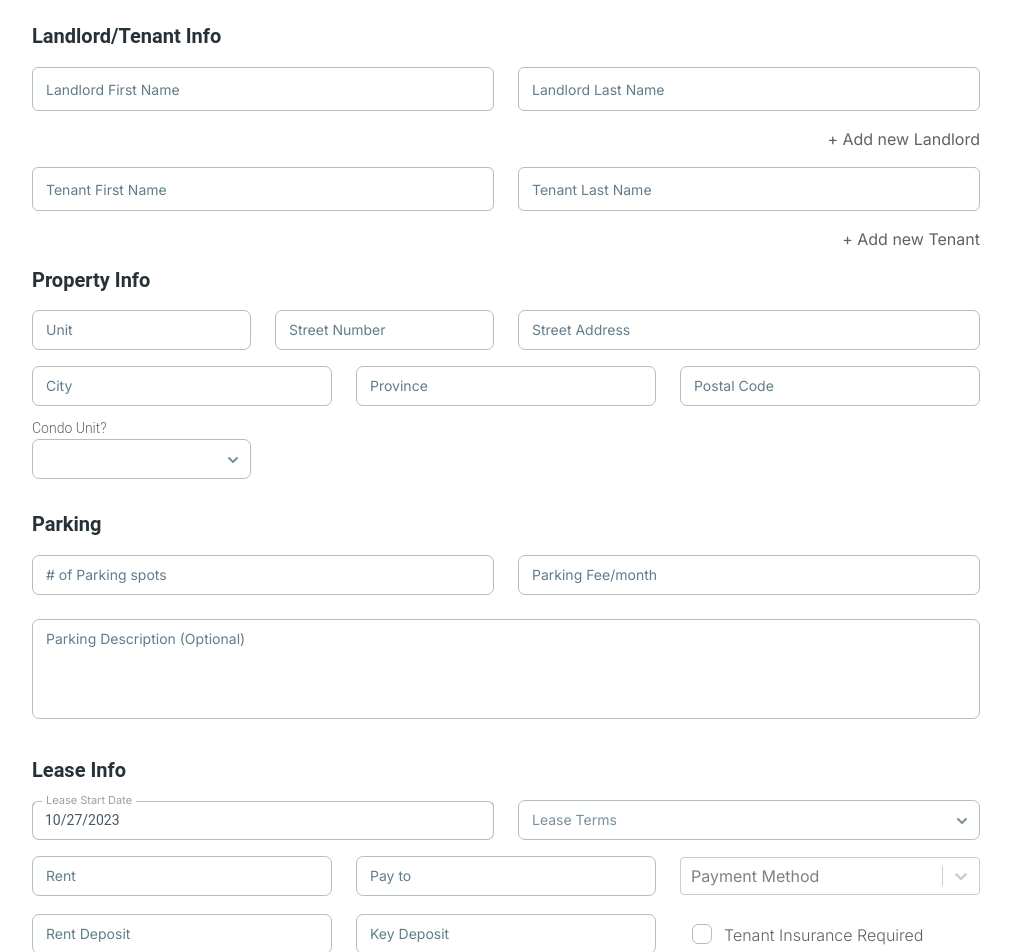
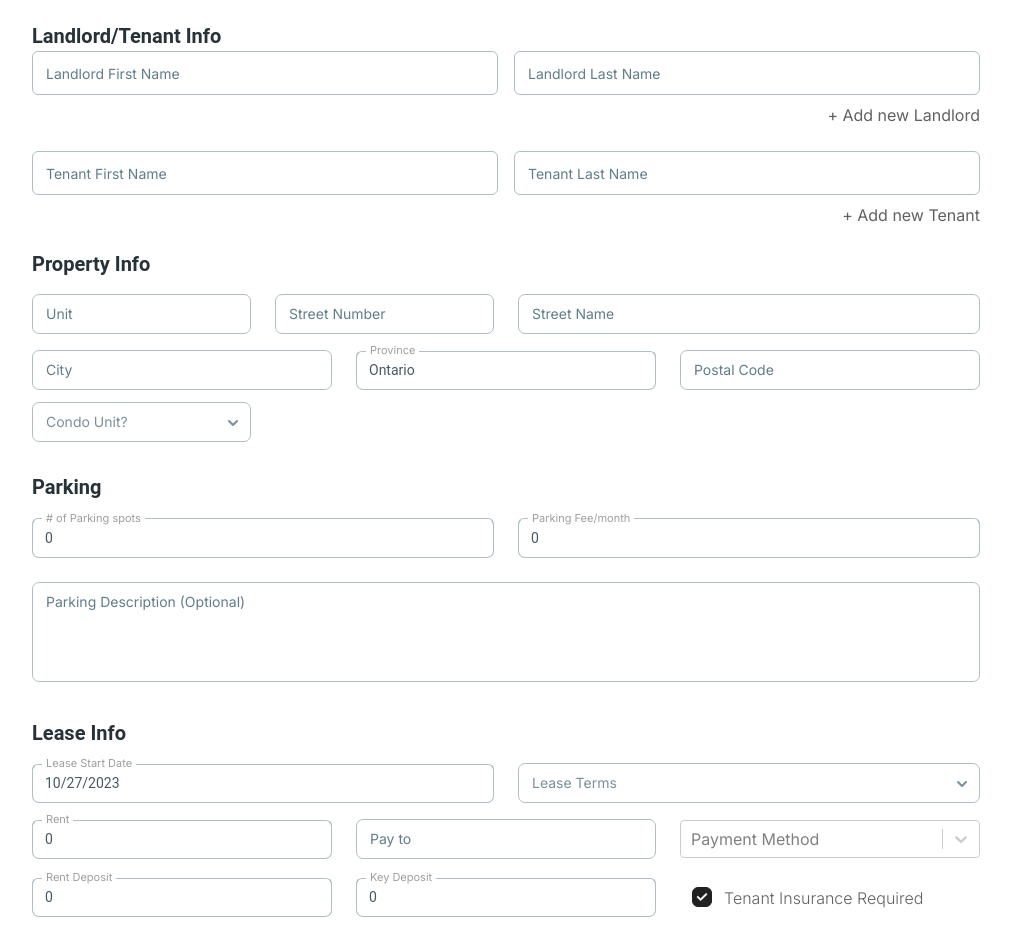
Before and after one commit to mchigit/auto-agreement, a Next.js app: page / in a window 1280 px wide. Shown: the part 260-1212 px from the top of the page, without its empty margins (134-1145 px from the left). Built offline with nearby package versions, Linux system fonts and the light colour scheme.

Commit message:
push UI update

```diff
--- a/app/components/LeaseAgreementForm.tsx
+++ b/app/components/LeaseAgreementForm.tsx
@@ -12,20 +12,13 @@ import {
 } from "@material-tailwind/react";
 import DatePicker from "react-datepicker";
 import ReactSelect from "react-select";
+import { Controller, useFieldArray, useForm } from "react-hook-form";
 
 import "react-datepicker/dist/react-datepicker.css";
 
 import { useState } from "react";
-
-const getTodayFormattedDate = () => {
-  const today = new Date();
-  const year = today.getFullYear();
-  const month = String(today.getMonth() + 1).padStart(2, "0");
-  const day = String(today.getDate()).padStart(2, "0");
-  const formattedDate = `${year}-${month}-${day}`;
-
-  return formattedDate;
-};
+import { LeaseFormFields } from "../types";
+import { cleanupLeaseFormData, generateLeaseAgreement } from "../utils";
 
 const paymentOptions = [
   { value: "Post-dated Cheques", label: "Post-dated Cheques" },
@@ -36,6 +29,65 @@ const paymentOptions = [
 export default function LeaseAgreementForm() {
   const [startdate, setStartDate] = useState<Date>(new Date());
   const [partialRentDate, setPartialRentDate] = useState<Date>(new Date());
+
+  const { register, getValues, control } = useForm<LeaseFormFields>({
+    defaultValues: {
+      landLordName: [
+        {
+          first: "",
+          last: "",
+        },
+      ],
+      tenantName: [
+        {
+          first: "",
+          last: "",
+        },
+      ],
+      unit: "",
+      streetNumber: "",
+      streetName: "",
+      city: "",
+      province: "Ontario",
+      postalCode: "",
+      isCondoUnit: "",
+      parkingSpace: 0,
+      parkingFee: 0,
+      parkingDescription: "",
+      termType: "",
+      baseRent: 0,
+      payee: "",
+      paymentMethod: null,
+      tenantInsuranceRequired: true,
+      rentDeposit: 0,
+      keyDeposit: 0,
+      partialMonthRent: null,
+    },
+  });
+
+  const { fields: landlordFields } = useFieldArray({
+    control, // control props comes from useForm (optional: if you are using FormContext)
+    name: "landLordName", // unique name for your Field Array
+    rules: {
+      required: true,
+    },
+  });
+
+  const { fields: tenantFields } = useFieldArray({
+    control, // control props comes from useForm (optional: if you are using FormContext)
+    name: "tenantName", // unique name for your Field Array
+    rules: {
+      required: true,
+    },
+  });
+
+  const onSubmit = async () => {
+    const data = getValues();
+
+    const dataForPost = cleanupLeaseFormData(data, startdate);
+
+    await generateLeaseAgreement(dataForPost);
+  };
 
   return (
     <Card color="transparent" shadow={false}>
@@ -50,76 +102,105 @@ export default function LeaseAgreementForm() {
         <Typography variant="h5" color="blue-gray">
           Landlord/Tenant Info
         </Typography>
-        <div className="grid grid-cols-2 gap-y-4 gap-x-6 mt-4 mb-4">
-          <Input size="lg" crossOrigin="" label="Landlord First Name" />
-          <Input size="lg" crossOrigin="" label="Landlord Last Name" />
-          <div className="col-span-2 flex justify-end">+ Add new Landlord</div>
-
-          <Input size="lg" crossOrigin="" label="Tenant First Name" />
-          <Input size="lg" crossOrigin="" label="Tenant Last Name" />
-          <div className="col-span-2 flex justify-end">+ Add new Tenant</div>
-        </div>
-        {/* <div className="mb-1 flex flex-col gap-6">
-          <Typography variant="h6" color="blue-gray" className="-mb-3">
-            Your Name
-          </Typography>
+        <div className="w-full">
+          {landlordFields.map((item, index) => {
+            return (
+              <div key={item.id} className="grid grid-cols-2 gap-x-4 ">
                 <Input
                   size="lg"
                   crossOrigin=""
-            placeholder="name@mail.com"
-            className=" !border-t-blue-gray-200 focus:!border-t-gray-900"
-            labelProps={{
-              className: "before:content-none after:content-none",
-            }}
+                  label="Landlord First Name"
+                  {...register(`landLordName.${index}.first`)}
                 />
-          <Typography variant="h6" color="blue-gray" className="-mb-3">
-            Your Email
-          </Typography>
                 <Input
                   size="lg"
                   crossOrigin=""
-            placeholder="name@mail.com"
-            className=" !border-t-blue-gray-200 focus:!border-t-gray-900"
-            labelProps={{
-              className: "before:content-none after:content-none",
-            }}
+                  label="Landlord Last Name"
+                  {...register(`landLordName.${index}.last`)}
                 />
-          <Typography variant="h6" color="blue-gray" className="-mb-3">
-            Password
-          </Typography>
+              </div>
+            );
+          })}
+
+          <div className="col-span-2 flex justify-end mt-2 mb-6">
+            + Add new Landlord
+          </div>
+
+          {tenantFields.map((item, index) => {
+            return (
+              <div key={item.id} className="grid grid-cols-2 gap-x-4 ">
                 <Input
-            type="password"
                   size="lg"
                   crossOrigin=""
-            placeholder="********"
-            className=" !border-t-blue-gray-200 focus:!border-t-gray-900"
-            labelProps={{
-              className: "before:content-none after:content-none",
-            }}
+                  label="Tenant First Name"
+                  {...register(`tenantName.${index}.first`)}
                 />
-        </div> */}
+                <Input
+                  size="lg"
+                  crossOrigin=""
+                  label="Tenant Last Name"
+                  {...register(`tenantName.${index}.last`)}
+                />
+              </div>
+            );
+          })}
+
+          <div className="col-span-2 flex justify-end mt-2 mb-6">
+            + Add new Tenant
+          </div>
+        </div>
         <Typography variant="h5" color="blue-gray">
           Property Info
         </Typography>
         <div className="grid grid-cols-4 gap-6 mt-4">
-          <Input crossOrigin="" label="Unit" />
-          <Input crossOrigin="" label="Street Number" />
+          <Input
+            crossOrigin=""
+            label="Unit"
+            {...register("unit", { required: false })}
+          />
+          <Input
+            crossOrigin=""
+            label="Street Number"
+            {...register("streetNumber", { required: true })}
+          />
           <div className="col-span-2 w-full">
-            <Input crossOrigin="" label="Street Address" />
+            <Input
+              crossOrigin=""
+              label="Street Name"
+              {...register("streetName", { required: true })}
+            />
           </div>
         </div>
         <div className="grid grid-cols-3 gap-6 mt-4">
-          <Input crossOrigin="" label="City" />
-          <Input crossOrigin="" label="Province" />
-          <Input crossOrigin="" label="Postal Code" />
+          <Input
+            crossOrigin=""
+            {...register("city", { required: true })}
+            label="City"
+          />
+          <Input
+            crossOrigin=""
+            {...register("province", { required: true })}
+            label="Province"
+          />
+          <Input
+            crossOrigin=""
+            {...register("postalCode", { required: true })}
+            label="Postal Code"
+          />
         </div>
         <div className="grid grid-cols-4 gap-6 mt-3">
           <div>
-            <Typography variant="small">Condo Unit?</Typography>
-            <Select>
-              <Option>Yes</Option>
-              <Option>No</Option>
+            <Controller
+              name="isCondoUnit"
+              control={control}
+              rules={{ required: true }}
+              render={({ field }) => (
+                <Select label="Condo Unit?" {...field}>
+                  <Option value="yes">Yes</Option>
+                  <Option value="no">No</Option>
                 </Select>
+              )}
+            ></Controller>
           </div>
         </div>
         <Typography variant="h5" color="blue-gray" className="mt-8">
@@ -131,15 +212,20 @@ export default function LeaseAgreementForm() {
             crossOrigin=""
             type="number"
             label="# of Parking spots"
+            {...register("parkingSpace", { required: true })}
           />
           <Input
             min={0}
             crossOrigin=""
             type="number"
             label="Parking Fee/month"
+            {...register("parkingFee", { required: false })}
           />
           <div className="col-span-2">
-            <Textarea label="Parking Description (Optional)" />
+            <Textarea
+              {...register("parkingDescription", { required: false })}
+              label="Parking Description (Optional)"
+            />
           </div>
         </div>
         <Typography variant="h5" color="blue-gray" className="mt-8">
@@ -154,26 +240,67 @@ export default function LeaseAgreementForm() {
             wrapperClassName="w-full"
             customInput={<Input crossOrigin="" label="Lease Start Date" />}
           />
-          <Select label="Lease Terms">
-            <Option>Fixed Term</Option>
-            <Option>Monthly</Option>
-            <Option>Other</Option>
+          <Controller
+            name="termType"
+            control={control}
+            rules={{ required: true }}
+            render={({ field }) => (
+              <Select label="Lease Terms" {...field}>
+                <Option value="fixed">Fixed Term</Option>
+                <Option value="monthly">Monthly</Option>
+                {/* <Option value="other">Other</Option> */}
               </Select>
+            )}
+          ></Controller>
         </div>
         <div className="grid grid-cols-3 gap-6 mt-4 items-center">
-          <Input min={0} crossOrigin="" type="number" label="Rent" />
-          <Input crossOrigin="" label="Pay to" />
+          <Input
+            min={0}
+            crossOrigin=""
+            type="number"
+            label="Rent"
+            {...register("baseRent", { required: true })}
+          />
+          <Input
+            crossOrigin=""
+            label="Pay to"
+            {...register("payee", { required: true })}
+          />
+          <Controller
+            name="paymentMethod"
+            control={control}
+            rules={{ required: true }}
+            render={({ field }) => (
               <ReactSelect
                 placeholder="Payment Method"
-            options={paymentOptions}
+                options={paymentOptions as any}
                 closeMenuOnSelect={false}
                 isMulti
+                {...field}
               />
+            )}
+          ></Controller>
         </div>
         <div className="grid grid-cols-3 gap-6 mt-4 items-center">
-          <Input min={0} crossOrigin="" type="number" label="Rent Deposit" />
-          <Input min={0} crossOrigin="" type="number" label="Key Deposit" />
-          <Checkbox label="Tenant Insurance Required" crossOrigin="" />
+          <Input
+            min={0}
+            crossOrigin=""
+            type="number"
+            label="Rent Deposit"
+            {...register("rentDeposit", { required: false })}
+          />
+          <Input
+            min={0}
+            crossOrigin=""
+            type="number"
+            label="Key Deposit"
+            {...register("keyDeposit", { required: false })}
+          />
+          <Checkbox
+            label="Tenant Insurance Required"
+            {...register("tenantInsuranceRequired", { required: true })}
+            crossOrigin=""
+          />
         </div>
         <Typography variant="h5" color="blue-gray" className="mt-8">
           Partial Months
@@ -193,6 +320,7 @@ export default function LeaseAgreementForm() {
             type="number"
             label="Partial Month Rent"
             className="mt-2"
+            {...register("partialMonthRent", { required: false })}
           />
           <p className="mt-4">on:</p>
           <DatePicker
@@ -232,9 +360,9 @@ export default function LeaseAgreementForm() {
           If you wish to include any additional terms to the lease, please enter
           them below.
         </Typography>
-        <Button className="mt-6" fullWidth>
-          sign up
-        </Button>
+        <div className="mt-12 w-full flex items-center justify-center">
+          <Button onClick={onSubmit}>Generate Lease Agreement</Button>
+        </div>
       </form>
     </Card>
   );
--- /dev/null
+++ b/app/constants.ts
@@ -0,0 +1,4 @@
+export const API_URL =
+  process.env.NODE_ENV === "production"
+    ? "https://seashell-app-34v7m.ondigitalocean.app"
+    : `http://localhost:4000`;
--- a/app/layout.tsx
+++ b/app/layout.tsx
@@ -6,8 +6,8 @@ import "./globals.css";
 const inter = Inter({ subsets: ["latin"] });
 
 export const metadata: Metadata = {
-  title: "Create Next App",
-  description: "Generated by create next app",
+  title: "Auto Lease Agreement",
+  description: "Auto-generate Ontario Standard Lease Agreement based on the information you provided.",
 };
 
 export default function RootLayout({
--- /dev/null
+++ b/app/types.ts
@@ -0,0 +1,89 @@
+export enum LeaseAgreementTermType {
+  Fixed = "Choice1",
+  Monthly = "Choice2",
+  Others = "Choice3",
+}
+
+export enum RentDue {
+  First = "First",
+  Second = "Second",
+  Last = "Last",
+}
+
+export type LeaseAgreementDataType = {
+  landlords: string[];
+  tenants: {
+    firstName: string;
+    lastName: string;
+  }[];
+  unit?: string;
+  streetNumber: string;
+  streetName: string;
+  city: string;
+  postalCode: string;
+  parking?: string;
+  vehicleDescription?: string;
+  isCondo: boolean;
+  landLordAddress?: {
+    unit?: string;
+    streetNumber: string;
+    streetName: string;
+    city: string;
+    postalCode: string;
+    province: string;
+  };
+  landlordEmail?: string;
+  tenantEmail?: string;
+  landlordPhone?: string;
+  tenantPhone?: string;
+  agreementStart: string;
+  termType: LeaseAgreementTermType;
+  timeEnding?: string;
+  baseRent: string;
+  parkingFee?: string;
+  rentPayeeName?: string;
+  rentMethod?: string;
+  rentDue: RentDue;
+  partialMonth?: {
+    partialRent: string;
+    partialRentDate: string;
+    coveredFrom: string;
+    coveredTo: string;
+  };
+  rentDeposit?: string;
+  keyDeposit?: string;
+  tenantInsuranceNeeded?: boolean;
+  additionalTerms?: boolean;
+};
+
+export type LeaseFormFields = {
+  landLordName: {
+    first: string;
+    last: string;
+  }[];
+  tenantName: {
+    first: string;
+    last: string;
+  }[];
+  unit: string;
+  streetNumber: string;
+  streetName: string;
+  city: string;
+  province: string;
+  postalCode: string;
+  isCondoUnit: string;
+  parkingSpace: number;
+  parkingFee: number;
+  parkingDescription: string;
+  termType: string;
+  baseRent: number;
+  payee: string;
+  paymentMethod: Array<{
+    label: string;
+    value: string;
+  }> | null;
+  tenantInsuranceRequired: boolean;
+  rentDeposit: number;
+  keyDeposit: number;
+  partialMonthRent: null | number;
+};
--- /dev/null
+++ b/app/utils.ts
@@ -0,0 +1,99 @@
+import axios from "axios";
+import { API_URL } from "./constants";
+import {
+  LeaseAgreementDataType,
+  LeaseAgreementTermType,
+  LeaseFormFields,
+  RentDue,
+} from "./types";
+
+import { saveAs } from "file-saver";
+
+const formatDate = (date: Date) => {
+  const year = date.getFullYear();
+  const month = String(date.getMonth() + 1).padStart(2, "0");
+  const day = String(date.getDate()).padStart(2, "0");
+  const formattedDate = `${year}-${month}-${day}`;
+
+  return formattedDate;
+};
+
+const formatTermType = (termType: string) => {
+  switch (termType) {
+    case "monthly":
+      return LeaseAgreementTermType.Monthly;
+    case "fixed":
+      return LeaseAgreementTermType.Fixed;
+    default:
+      return LeaseAgreementTermType.Monthly;
+  }
+};
+
+const formatRentMethod = (
+  rentMethod: Array<{
+    label: string;
+    value: string;
+  }>
+) => {
+  return rentMethod.map((method) => method.value).join(", ");
+};
+
+export const cleanupLeaseFormData = (
+  data: LeaseFormFields,
+  agreementStartDate: Date
+): LeaseAgreementDataType => {
+  return {
+    landlords: data.landLordName.map(
+      (landlord) => `${landlord.first} ${landlord.last}`
+    ),
+    tenants: data.tenantName.map((tenant) => ({
+      firstName: tenant.first,
+      lastName: tenant.last,
+    })),
+    unit: data.unit || undefined,
+    streetNumber: data.streetNumber,
+    streetName: data.streetName,
+    city: data.city,
+    postalCode: data.postalCode,
+    parking: data.parkingSpace.toString() || "0",
+    vehicleDescription: data.parkingDescription || undefined,
+    isCondo: data.isCondoUnit === "yes",
+    // landLordAddress:
+    agreementStart: formatDate(agreementStartDate),
+    termType: formatTermType(data.termType),
+    baseRent: data.baseRent.toString(),
+    parkingFee: data.parkingFee.toString() || undefined,
+    rentPayeeName: data.payee || undefined,
+    rentMethod: data.paymentMethod
+      ? formatRentMethod(data.paymentMethod)
+      : "Post-dated cheques",
+    rentDue: RentDue.First,
+    rentDeposit: data.rentDeposit?.toString() || undefined,
+    keyDeposit: data.keyDeposit?.toString() || undefined,
+    tenantInsuranceNeeded: data.tenantInsuranceRequired || false,
+  };
+};
+
+export const generateLeaseAgreement = async (data: LeaseAgreementDataType) => {
+  try {
+    const resp = await axios.post(`${API_URL}/leaseAgreement`, data, {
+      responseType: "arraybuffer",
+      headers: {
+        Accept: "application/pdf",
+      },
+    });
+
+    // console.log(resp.data);
+
+    // saveAs(resp.data, "lease-agreement.pdf");
+
+    const blob = new Blob([resp.data], {
+      type: "application/pdf;charset=utf-8",
+    });
+    const url = URL.createObjectURL(blob);
+
+    window.open(url, "_blank");
+  } catch (error) {
+    console.error(error);
+  }
+};
--- a/package.json
+++ b/package.json
@@ -11,6 +11,8 @@
   "dependencies": {
     "@material-tailwind/react": "^2.1.4",
     "@vercel/analytics": "^1.1.1",
+    "axios": "^1.6.0",
+    "file-saver": "^2.0.5",
     "next": "14.0.0",
     "react": "^18",
     "react-datepicker": "^4.21.0",
@@ -19,6 +21,7 @@
     "react-select": "^5.7.7"
   },
   "devDependencies": {
+    "@types/file-saver": "^2.0.6",
     "@types/node": "^20",
     "@types/react": "^18",
     "@types/react-datepicker": "^4.19.1",
```
Also changed, not shown: app/components/Header.tsx (+3 -4 lines), 1 other file (tests, documents, lock files or other folders). Lines whose indentation alone changed are shown as unchanged.
